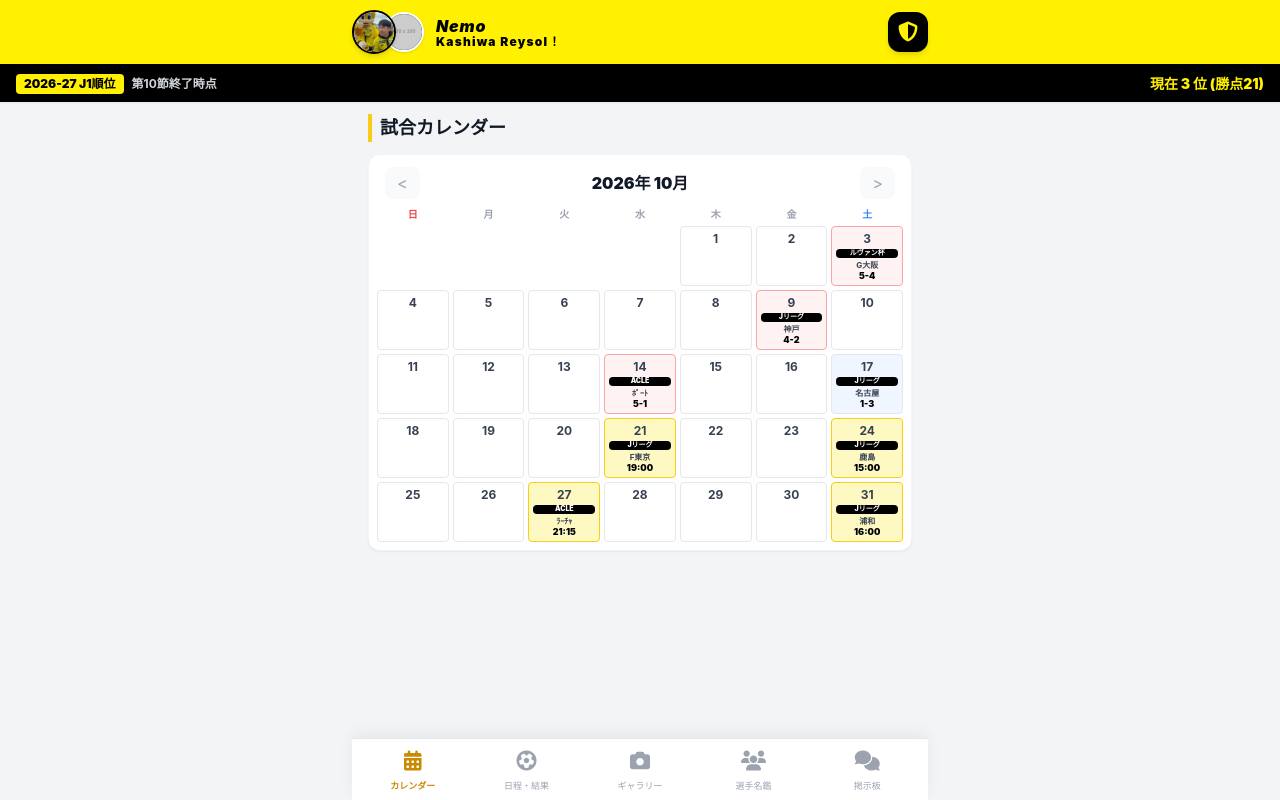
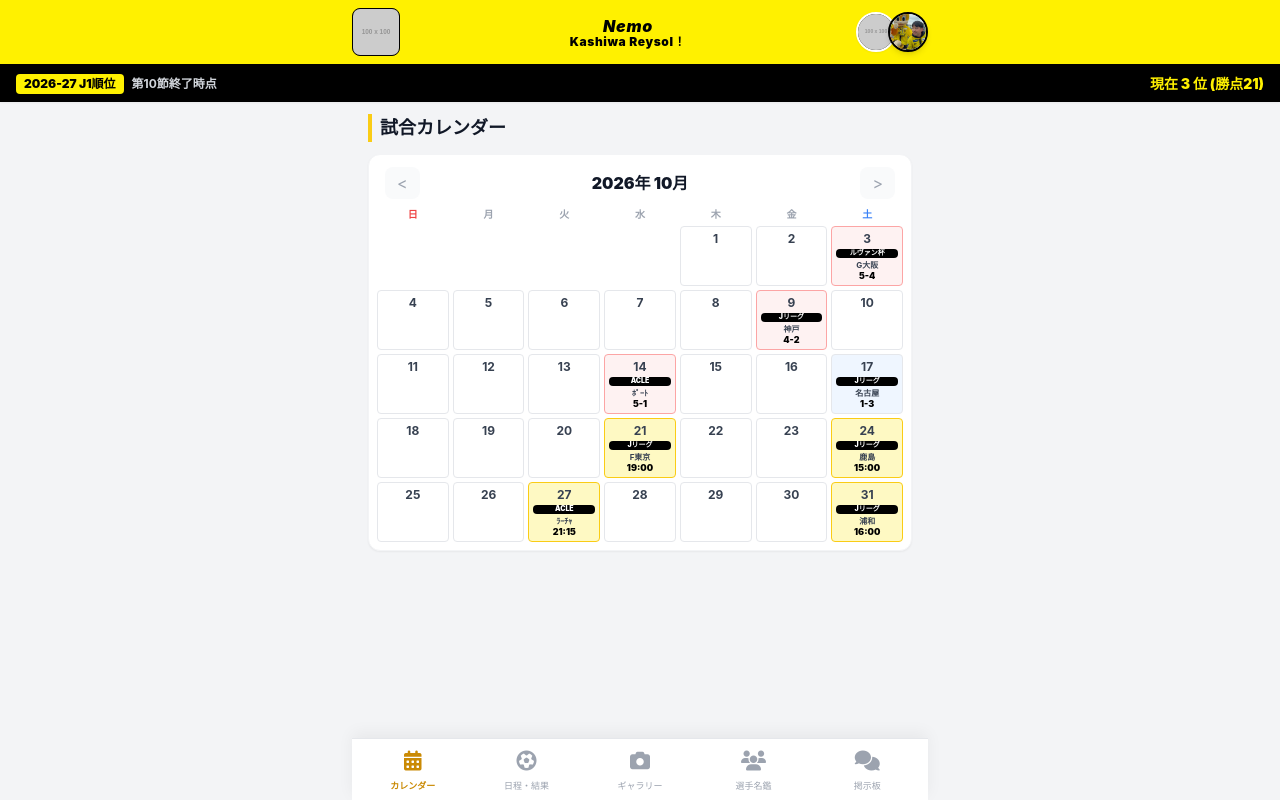
Before and after one commit to r-nemoto-commits/nemo-reysol, a plain HTML site: page index.html in a window 1280 px wide. Drawn offline with nearby package versions, Linux system fonts and the light colour scheme; placeholder pictures from the web are drawn by us.

Commit message:
Update index.html

```diff
--- a/index.html
+++ b/index.html
@@ -16,31 +16,29 @@
 </head>
 <body class="bg-gray-100 text-gray-900 min-h-screen pb-20">
 
-  <!-- ヘッダー：デザイン案 B（レイソルイエロー背景・2ショット風） -->
-  <header class="bg-[#FFF100] text-black px-3 py-2.5 shadow-md sticky top-0 z-50 border-b-2 border-black">
+  <!-- ヘッダー：左ロゴ・中央タイトル・右2枚写真 -->
+  <header class="bg-[#FFF100] text-black px-3 py-2 shadow-md sticky top-0 z-50 border-b-2 border-black">
     <div class="flex items-center justify-between max-w-xl mx-auto">
 
-      <!-- 左側：Nemo様の写真 ＆ レイくん写真（2ショット風に重なり配置） -->
-      <div class="flex items-center">
-        <div class="relative flex items-center pr-2">
-          <!-- Nemo様写真 -->
-          <img src="photo.jpg" alt="Nemo" class="w-11 h-11 rounded-full object-cover border-2 border-black bg-white shadow-md z-10" onerror="this.src='https://placehold.co/100x100/000/FFF?text=Nemo'">
-          <!-- レイくん写真（少し重ねる） -->
-          <div class="w-10 h-10 rounded-full bg-black border-2 border-white flex items-center justify-center text-white text-xs shadow overflow-hidden -ml-3 z-0">
-            <img src="https://placehold.co/100x100/FFF100/000?text=Rey" alt="Rey-kun" class="w-full h-full object-cover">
-          </div>
-        </div>
-
-        <!-- 中央：タイトル -->
-        <div class="ml-1">
-          <h1 class="text-base font-black tracking-wider leading-tight text-black italic">Nemo</h1>
-          <p class="text-xs font-black text-black tracking-widest leading-none">Kashiwa Reysol！</p>
-        </div>
+      <!-- 左：公式エンブレムロゴ (ロゴ.jpeg) -->
+      <div class="w-12 h-12 rounded-lg overflow-hidden shrink-0 border border-black shadow-xs bg-black flex items-center justify-center">
+        <img src="ロゴ.jpeg" alt="Kashiwa Reysol Logo" class="w-full h-full object-cover" onerror="this.src='https://placehold.co/100x100/FFF100/000?text=Reysol'">
       </div>
 
-      <!-- 右側：柏レイソルエンブレム -->
-      <div class="w-10 h-10 bg-black text-[#FFF100] rounded-xl border-2 border-black flex items-center justify-center font-black shadow-md shrink-0">
-        <i class="fa-solid fa-shield-halved text-xl"></i>
+      <!-- 中央：タイトル -->
+      <div class="text-center px-1">
+        <h1 class="text-base font-black tracking-wider leading-tight text-black italic">Nemo</h1>
+        <p class="text-xs font-black text-black tracking-wider leading-none">Kashiwa Reysol！</p>
+      </div>
+
+      <!-- 右：レイくん ＆ Nemo様の写真 (並列配置) -->
+      <div class="flex items-center -space-x-2 shrink-0">
+        <!-- レイくん写真 -->
+        <div class="w-10 h-10 rounded-full bg-black border-2 border-white overflow-hidden shadow-sm z-0">
+          <img src="https://placehold.co/100x100/FFF100/000?text=Rey" alt="Rey-kun" class="w-full h-full object-cover">
+        </div>
+        <!-- Nemo様写真 (photo.jpg) -->
+        <img src="photo.jpg" alt="Nemo" class="w-10 h-10 rounded-full object-cover border-2 border-black bg-white shadow-md z-10" onerror="this.src='https://placehold.co/100x100/000/FFF?text=Nemo'">
       </div>
 
     </div>
@@ -90,7 +88,7 @@
         <p class="text-xs font-bold text-gray-600 mb-2" id="bracket-title"></p>
         <div class="w-full h-24 bg-gray-50 rounded border border-gray-200 flex items-center justify-center">
           <i class="fa-solid fa-sitemap text-2xl text-yellow-500 mr-2"></i>
-          <span class="text-gray-600 font-bold text-xs">トーナメント表（勝ち進み中）</span>
+          <span class="text-gray-600 font-bold text-xs">トーナメント状況（勝ち進み中）</span>
         </div>
       </div>
 
@@ -113,7 +111,7 @@
       </div>
     </section>
 
-    <!-- タブ4: 選手名鑑（全38名） -->
+    <!-- タブ4: 選手名鑑 -->
     <section id="sec-roster" class="tab-content px-4">
       <h2 class="font-black text-lg border-l-4 border-yellow-400 pl-2 mb-3">選手名鑑 <span class="text-xs font-normal text-gray-500">(2026-27 全38選手)</span></h2>
       <div id="player-list" class="grid grid-cols-2 gap-2"></div>
```
